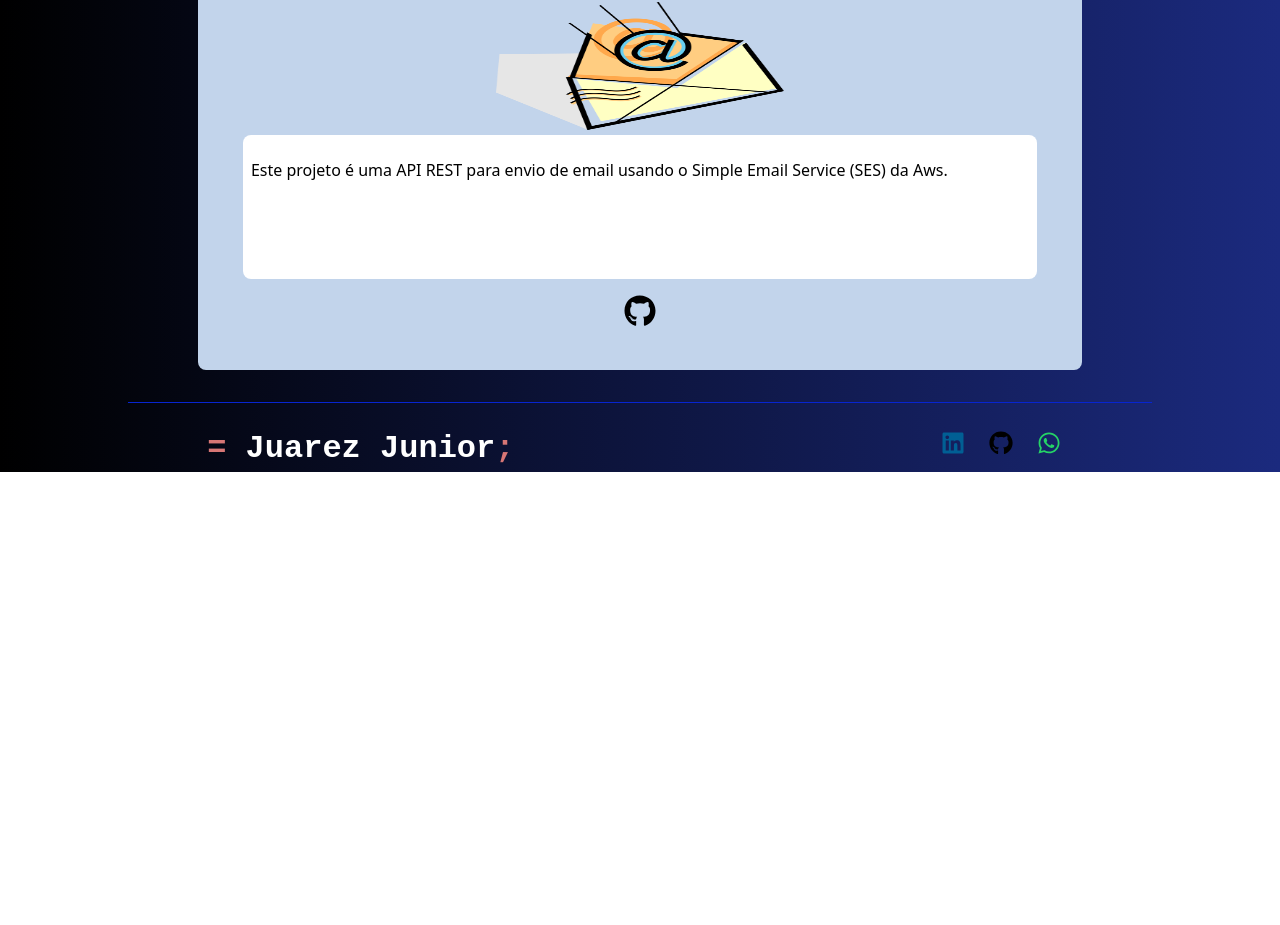
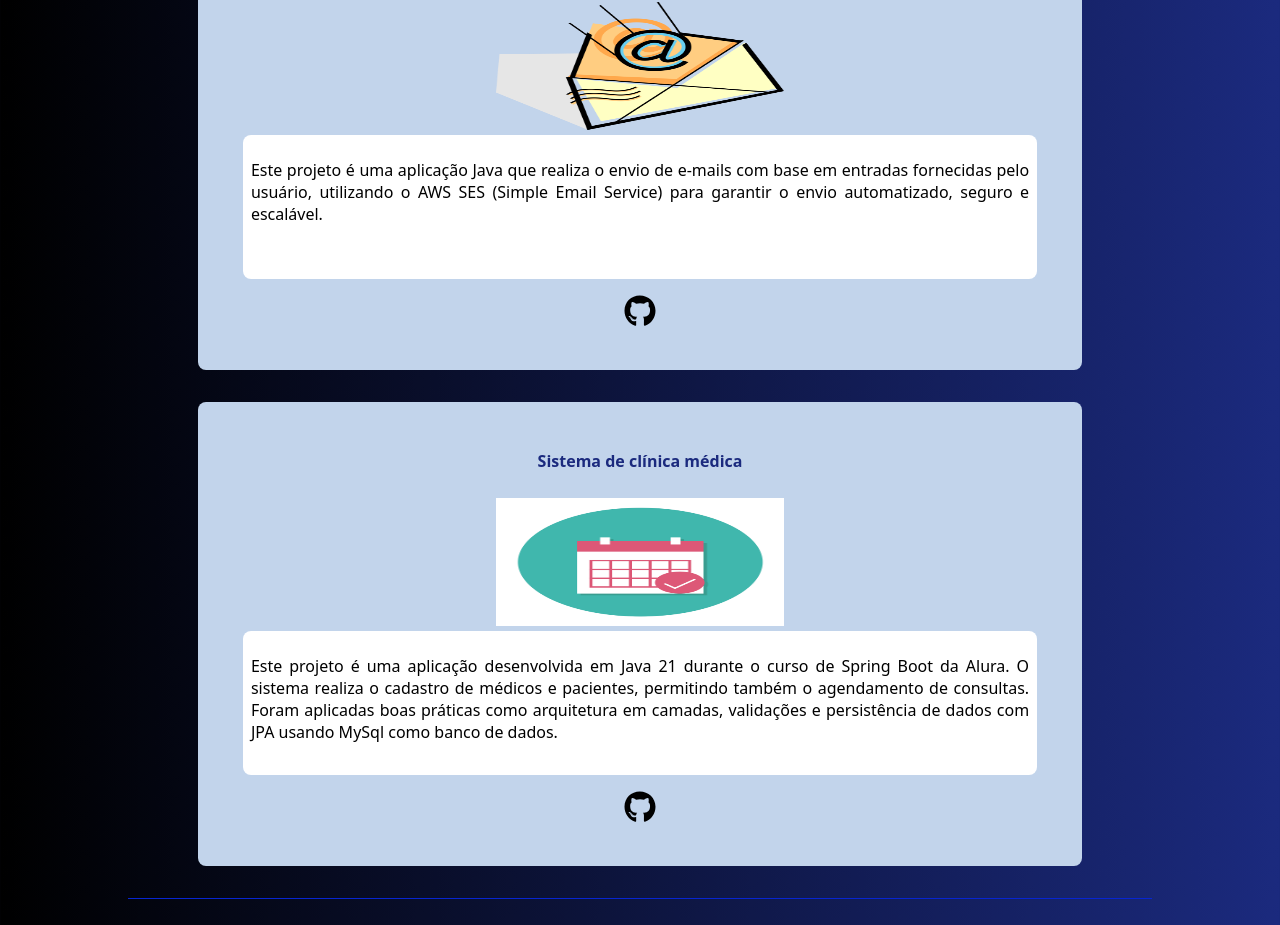
Before and after one commit to Jjunior112/portfolio, a React (Vite) app: page / in a window 1280 px wide. Shown: the part 2701-3626 px from the top of the page. Before the commit the page ends 3173 px from the top, so only its background shows below. Built offline with nearby package versions, Linux system fonts and the light colour scheme.

Commit message:
adiçao de projeto

```diff
--- a/src/App.css
+++ b/src/App.css
@@ -135,7 +135,7 @@ main {
 
 .listProjects {
   display: grid;
-  grid-template-columns: repeat(3, 1fr);
+  grid-template-columns: repeat(4, 1fr);
   text-align: center;
 }
 
--- a/src/components/Projects.jsx
+++ b/src/components/Projects.jsx
@@ -24,10 +24,18 @@ const Projects = () => {
         name: "Api de envio de e-mails AWS",
         image: "email.png",
         description:
-          "Este projeto é uma API REST para envio de email usando o Simple Email Service (SES) da Aws.",
+          "Este projeto é uma aplicação Java que realiza o envio de e-mails com base em entradas fornecidas pelo usuário, utilizando o AWS SES (Simple Email Service) para garantir o envio automatizado, seguro e escalável.",
         linkGithub: "https://github.com/Jjunior112/emailSender-Aws",
         // linkImage: ""
-      }
+      },
+      {
+      name: "Sistema de clínica médica",
+      image: "agenda.png",
+      description:
+        "Este projeto é uma aplicação desenvolvida em Java 21 durante o curso de Spring Boot da Alura. O sistema realiza o cadastro de médicos e pacientes, permitindo também o agendamento de consultas. Foram aplicadas boas práticas como arquitetura em camadas, validações e persistência de dados com JPA usando MySql como banco de dados.",
+      linkGithub: "https://github.com/Jjunior112/vollmed-api",
+      linkImage: "",
+    },
 
 
   ];
```
Also changed, not shown: public/agenda.png (added).
